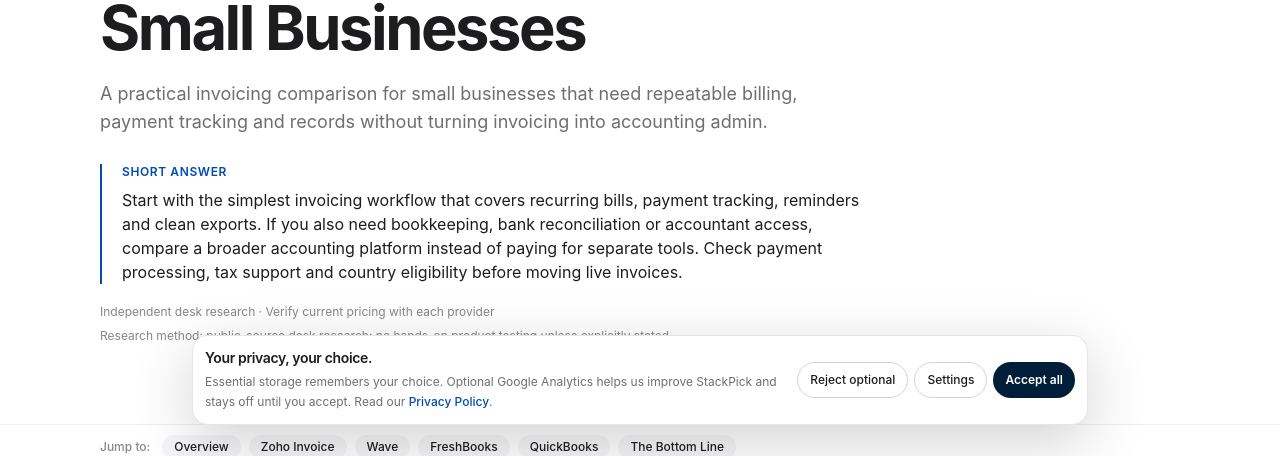
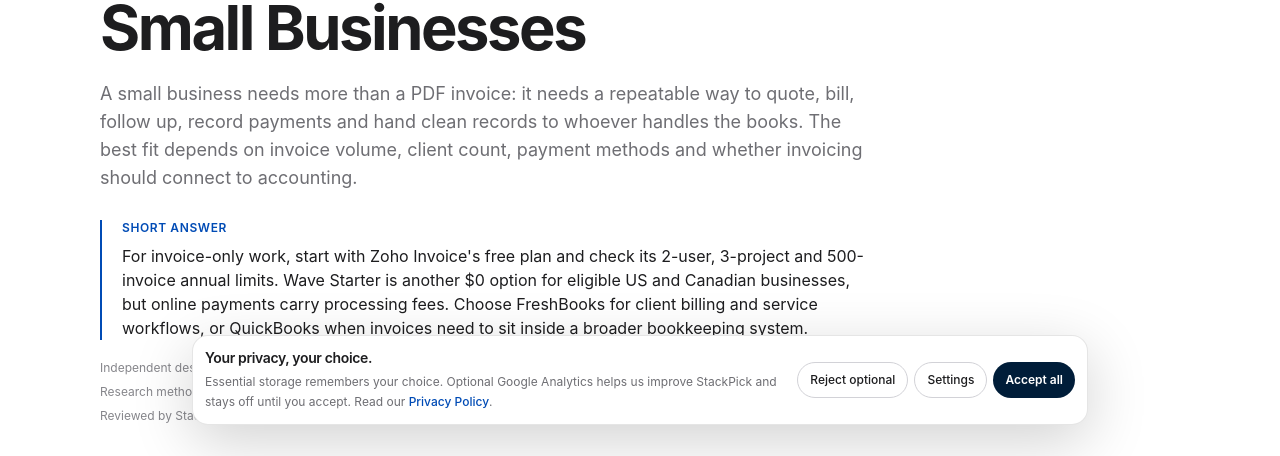
Before and after one commit to LinukaBandara/StackPick, a Next.js app: page /best/invoicing-for-small-businesses in a window 1280 px wide. Shown: the part 351-807 px from the top of the page. Built offline with nearby package versions, Linux system fonts and the light colour scheme; no server answers.

Commit message:
content: strengthen small-business invoicing comparison

```diff
--- a/app/best/invoicing-for-small-businesses/page.tsx
+++ b/app/best/invoicing-for-small-businesses/page.tsx
@@ -3,7 +3,7 @@ import ComparisonArticle from "@/components/ComparisonArticle";
 
 export const metadata: Metadata = {
   title: "Best Invoicing Software for Small Businesses (2026)",
-  description: "A practical invoicing comparison for small businesses that need repeatable billing, payment tracking and records without turning invoicing into accounting admin.",
+  description: "Compare Zoho Invoice, Wave, FreshBooks and QuickBooks by real plan limits, payment fees, client billing and accounting needs for small businesses.",
   alternates: { canonical: "/best/invoicing-for-small-businesses" },
 };
 
@@ -12,16 +12,41 @@ export default function Page() {
     <ComparisonArticle
       title="Best Invoicing Software for Small Businesses"
       slug="invoicing-for-small-businesses"
-      quickAnswer="Start with the simplest invoicing workflow that covers recurring bills, payment tracking, reminders and clean exports. If you also need bookkeeping, bank reconciliation or accountant access, compare a broader accounting platform instead of paying for separate tools. Check payment processing, tax support and country eligibility before moving live invoices."
-      intro="A practical invoicing comparison for small businesses that need repeatable billing, payment tracking and records without turning invoicing into accounting admin."
-      pricingNote="Software plans change. Verify current pricing, user limits, regional availability and included features before making a business decision."
+      reviewedOn="2026-11-08"
+      quickAnswer="For invoice-only work, start with Zoho Invoice's free plan and check its 2-user, 3-project and 500-invoice annual limits. Wave Starter is another $0 option for eligible US and Canadian businesses, but online payments carry processing fees. Choose FreshBooks for client billing and service workflows, or QuickBooks when invoices need to sit inside a broader bookkeeping system."
+      intro="A small business needs more than a PDF invoice: it needs a repeatable way to quote, bill, follow up, record payments and hand clean records to whoever handles the books. The best fit depends on invoice volume, client count, payment methods and whether invoicing should connect to accounting."
+      pricingNote="US pricing and plan details checked against official vendor pages on November 8, 2026. Zoho Invoice is free with limits of 2 users, 3 projects and 500 invoices/year. Wave Starter is $0; Wave Pro is $19/month or $190/year. FreshBooks lists Lite at $23/month for 5 billable clients, Plus at $43/month for 50 and Premium at $70/month for unlimited clients. QuickBooks Online Simple Start lists at $38/month before temporary introductory offers. USD list-price references are before tax; payment-processing fees, regional eligibility, promotions and checkout prices can change. Wave is available to eligible businesses in the US and Canada; confirm local availability before moving live invoices."
       tools={[
-        { name: "Zoho Invoice", bestFor: "Dedicated invoicing", freeOption: "Zoho describes Invoice as a free invoicing product; verify the current country-specific terms.", tradeoff: "A dedicated invoicing workflow may be enough when you do not need full accounting, but confirm country support, payment options and the current plan terms.", url: "https://www.zoho.com/invoice/" },
-        { name: "Wave", bestFor: "Invoicing plus bookkeeping", freeOption: "Wave Starter has no monthly subscription fee; payment processing and some services cost extra.", tradeoff: "Combining invoicing with bookkeeping can reduce tool switching in supported regions, but payment processing and regional service limits affect the real cost.", url: "https://www.waveapps.com/" },
-        { name: "FreshBooks", bestFor: "Service billing and time", freeOption: "30-day trial; ongoing use requires a paid plan.", tradeoff: "Useful to evaluate for service billing, estimates and time-based work, but check client limits, payment fees and the subscription tier needed for your process.", url: "https://www.freshbooks.com/" },
-        { name: "QuickBooks", bestFor: "Invoicing inside accounting", freeOption: "Paid plans; introductory promotions and displayed prices can change.", tradeoff: "Makes sense if invoices should feed directly into the accounting records your business already uses, but it may be more system than needed for invoice-only work.", url: "https://quickbooks.intuit.com/" },
+        {
+          name: "Zoho Invoice",
+          bestFor: "Small businesses that need dedicated invoicing without a monthly subscription",
+          freeOption: "US edition is $0 and allows up to 2 users, 3 projects and 500 invoices per year. It includes recurring invoices, payment reminders, quotes and a customer portal.",
+          tradeoff: "The free allowance is useful for modest invoice volume, but the annual invoice cap, user limit and country-specific product terms matter as the business grows.",
+          url: "https://www.zoho.com/us/invoice/pricing/",
+        },
+        {
+          name: "Wave",
+          bestFor: "Eligible US and Canadian businesses that want invoicing alongside basic bookkeeping",
+          freeOption: "Starter is $0 with unlimited estimates, invoices, bills and bookkeeping records. Pro is US$19/month or US$190/year and adds bank imports, receipt capture, categorization and automated late reminders.",
+          tradeoff: "The free subscription does not make online payments free: US card processing on Starter is listed at 2.9% + $0.60 for Visa, Mastercard and Discover, or 3.4% + $0.60 for Amex. Regional eligibility is limited.",
+          url: "https://www.waveapps.com/pricing",
+        },
+        {
+          name: "FreshBooks",
+          bestFor: "Service businesses that bill clients, track time and need estimates or recurring invoices",
+          freeOption: "30-day trial; regular US list prices are Lite US$23/month for 5 billable clients, Plus US$43/month for 50 and Premium US$70/month for unlimited clients.",
+          tradeoff: "Client limits include active and archived clients, and extra team members or Advanced Payments can add cost. Compare the regular renewal price rather than a temporary introductory promotion.",
+          url: "https://www.freshbooks.com/pricing",
+        },
+        {
+          name: "QuickBooks Online",
+          bestFor: "Businesses that want invoices connected to bookkeeping, bank feeds and accountant workflows",
+          freeOption: "Simple Start lists at US$38/month before temporary introductory offers. It includes estimates, invoices, sales receipts, expense tracking and accounting reports.",
+          tradeoff: "It is a broader accounting subscription rather than a lightweight invoice-only tool. Check the regular renewal price, user access and whether the accounting features justify the higher monthly cost.",
+          url: "https://quickbooks.intuit.com/subscription/",
+        },
       ]}
-      bottomLine="The best choice depends on the workflow you actually need to run every week. Start with the smallest system that solves the current problem, then check its limits and exit options before committing."
+      bottomLine="Start with the least expensive tool that covers your real weekly workflow, not the longest feature list. Before migrating, test estimates, recurring invoices, partial payments, reminders and exports with sample records, then confirm payment fees and country support."
     >
       <section className="bg-white">
         <div className="sp-container py-16 sm:py-20">
@@ -35,13 +60,20 @@ export default function Page() {
             <div className="rounded-2xl border border-[#e4e7ec] bg-[#f7f8fc] p-6"><p className="font-semibold text-[#101828]">Getting paid</p><p className="mt-2 text-sm leading-6 text-[#667085]">Confirm supported payment methods, processing fees and client payment experience.</p></div>
             <div className="rounded-2xl border border-[#e4e7ec] bg-[#f7f8fc] p-6"><p className="font-semibold text-[#101828]">Bookkeeping handoff</p><p className="mt-2 text-sm leading-6 text-[#667085]">Check exports and whether invoice data reaches the accounting workflow you use.</p></div>
           </div>
-          <h3 className="mt-12 text-2xl font-semibold tracking-tight">Official plan sources checked</h3>
-          <p className="mt-4 max-w-3xl text-base leading-7 text-[#6e6e73]">Provider information checked October 14, 2026. This is a desk-based comparison, not a claim that every product was tested in a live account. Prices, payment eligibility and tax features may vary by country; check the live plan page before subscribing.</p>
+          <h3 className="mt-12 text-2xl font-semibold tracking-tight">Which type of invoicing tool should you choose?</h3>
+          <div className="mt-5 grid gap-4 sm:grid-cols-2">
+            <div className="rounded-2xl border border-[#e4e7ec] p-5"><p className="font-semibold text-[#101828]">Invoice-only operation</p><p className="mt-2 text-sm leading-6 text-[#667085]">Start with Zoho Invoice if its annual invoice and user limits cover your workload. You may not need a full accounting subscription.</p></div>
+            <div className="rounded-2xl border border-[#e4e7ec] p-5"><p className="font-semibold text-[#101828]">Invoices plus bookkeeping</p><p className="mt-2 text-sm leading-6 text-[#667085]">Consider Wave in an eligible country or QuickBooks if bank reconciliation, reporting and accountant access are part of the same process.</p></div>
+            <div className="rounded-2xl border border-[#e4e7ec] p-5"><p className="font-semibold text-[#101828]">Client and time-based billing</p><p className="mt-2 text-sm leading-6 text-[#667085]">Compare FreshBooks when estimates, tracked time, retainers and client limits affect how you bill for services.</p></div>
+            <div className="rounded-2xl border border-[#e4e7ec] p-5"><p className="font-semibold text-[#101828]">Payment-heavy workflow</p><p className="mt-2 text-sm leading-6 text-[#667085]">Calculate processing fees against your typical invoice value and payment mix. A free monthly plan can still cost more per transaction.</p></div>
+          </div>
+          <h3 className="mt-12 text-2xl font-semibold tracking-tight">Official plan sources checked November 8, 2026</h3>
+          <p className="mt-4 max-w-3xl text-base leading-7 text-[#6e6e73]">This is a desk-based comparison of published US plan information, not a claim that every product was tested in a live account. Prices and eligibility may vary by country; check the live plan page and checkout terms before subscribing.</p>
           <ul className="mt-5 max-w-3xl list-disc space-y-3 pl-6 text-sm leading-6 text-[#6e6e73]">
-            <li><a className="underline underline-offset-4" href="https://www.zoho.com/us/invoice/pricing/" target="_blank" rel="noreferrer">Zoho Invoice US pricing</a> — included invoicing features and current terms.</li>
-            <li><a className="underline underline-offset-4" href="https://support.waveapps.com/hc/en-us/articles/208621296-Is-Wave-free" target="_blank" rel="noreferrer">Wave free-plan explanation</a> — what is free versus paid.</li>
-            <li><a className="underline underline-offset-4" href="https://www.freshbooks.com/pricing" target="_blank" rel="noreferrer">FreshBooks pricing</a> — trial, client limits and plan tiers.</li>
-            <li><a className="underline underline-offset-4" href="https://quickbooks.intuit.com/pricing/" target="_blank" rel="noreferrer">QuickBooks Online pricing</a> — current plan features and promotions.</li>
+            <li><a className="underline underline-offset-4" href="https://www.zoho.com/us/invoice/pricing/" target="_blank" rel="noreferrer">Zoho Invoice US pricing</a> — free-plan users, projects and invoice allowance.</li>
+            <li><a className="underline underline-offset-4" href="https://www.waveapps.com/pricing" target="_blank" rel="noreferrer">Wave pricing</a> and <a className="underline underline-offset-4" href="https://www.waveapps.com/p/accept-online-payments" target="_blank" rel="noreferrer">payment processing fees</a> — Starter, Pro and card-payment costs.</li>
+            <li><a className="underline underline-offset-4" href="https://www.freshbooks.com/pricing" target="_blank" rel="noreferrer">FreshBooks pricing</a> — regular plan prices and billable-client limits.</li>
+            <li><a className="underline underline-offset-4" href="https://quickbooks.intuit.com/subscription/" target="_blank" rel="noreferrer">QuickBooks Online subscriptions</a> — plan pricing and included accounting workflows.</li>
           </ul>
         </div>
       </section>
```
